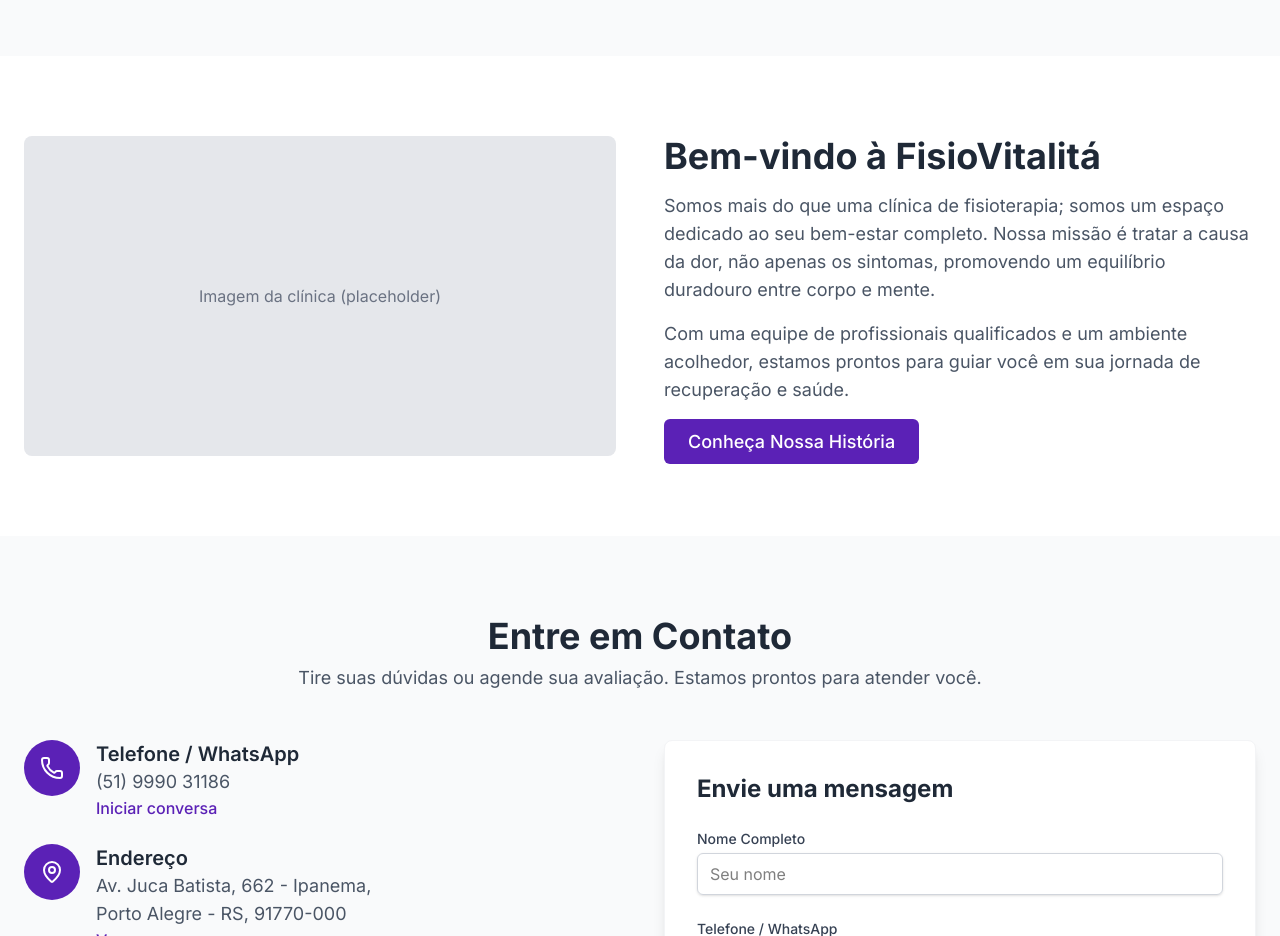
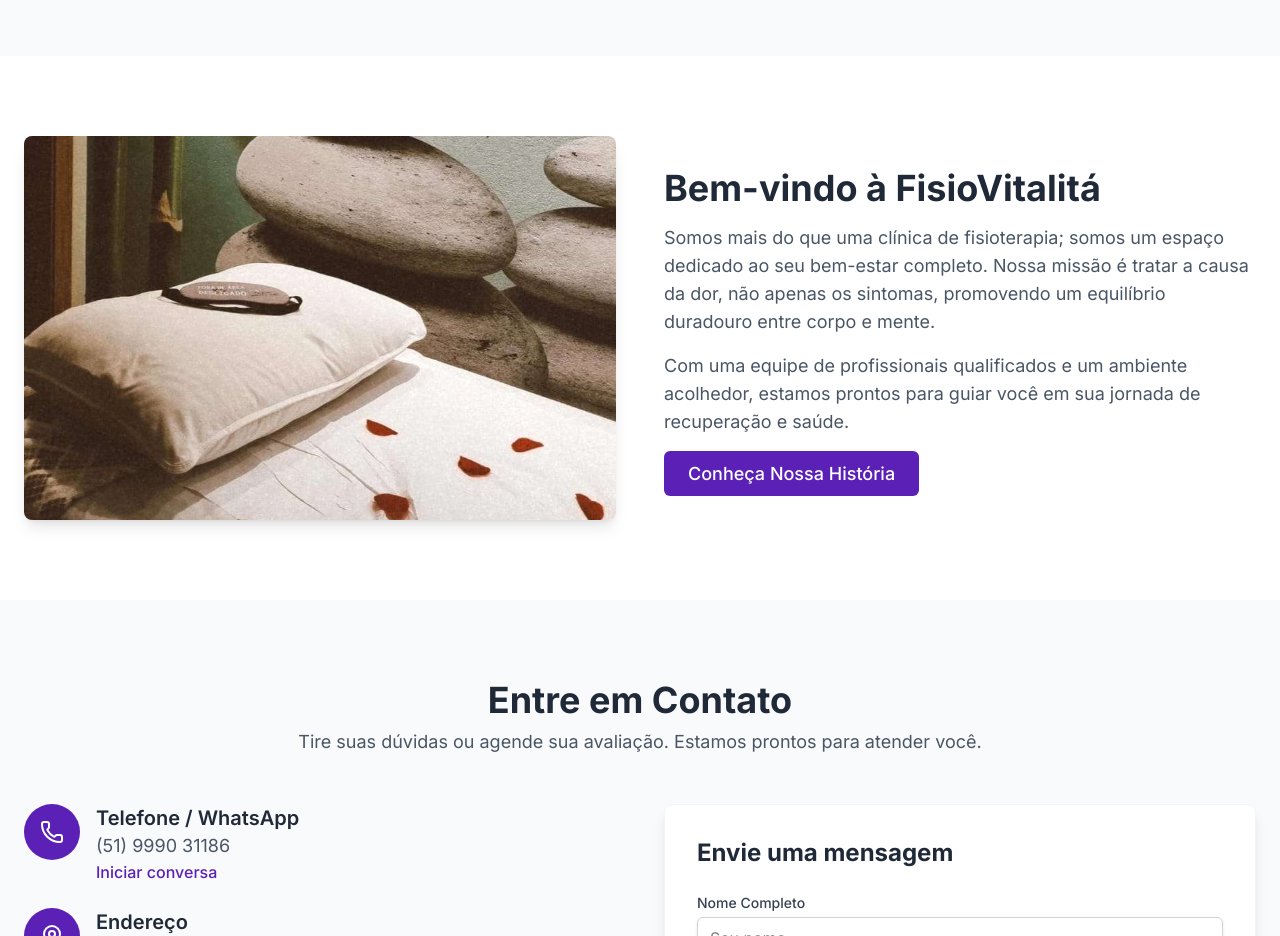
Before and after one commit to Kvothe000/fisio-vitalita-site, a Next.js app: page / in a window 1280 px wide. Shown: the part 1300-2236 px from the top of the page. Built offline with nearby package versions, Linux system fonts and the light colour scheme.

Commit message:
feat: replace image placeholders on home and about pages

```diff
--- a/app/page.tsx
+++ b/app/page.tsx
@@ -8,6 +8,7 @@
 import ServiceCard from '@/components/ServiceCard';
 import Image from 'next/image'; // Adicione esta linha se ainda não existir
 import TestimonialCard from '@/components/TestimonialCard';
+
 
 
 // --- DADOS DOS DIFERENCIAIS ---
@@ -154,9 +155,20 @@
         <div className="container mx-auto px-6">
           <div className="grid grid-cols-1 md:grid-cols-2 gap-12 items-center">
             <div>
-              <div className="bg-gray-200 rounded-lg w-full h-80 flex items-center justify-center">
-                <span className="text-gray-500">Imagem da clínica (placeholder)</span>
-              </div>
+              {/* Coluna da Imagem (Atualizada) */}
+<div>
+  {/* Usando o componente Image com a foto da sala de terapia */}
+  <div className="relative w-full h-80 md:h-96 rounded-lg overflow-hidden shadow-lg"> {/* Aumentei um pouco a altura no desktop */}
+    <Image
+      src="/gallery/massagem-holisticas.jpg"
+      alt="Ambiente acolhedor da clínica FisioVitalitá"
+      fill
+      className="object-cover object-center"
+      // Não precisa de 'priority' aqui, pois não é a primeira imagem da página
+      sizes="(max-width: 768px) 100vw, 50vw"
+    />
+  </div>
+</div>
             </div>
             <div>
               <h2 className="text-3xl md:text-4xl font-bold text-[#1F2937] mb-4">
--- a/app/sobre/page.tsx
+++ b/app/sobre/page.tsx
@@ -1,5 +1,6 @@
 // Arquivo: app/sobre/page.tsx
 import { Eye, Rocket, Gem } from 'lucide-react'; // Ícones para Visão, Missão, Valores
+import Image from 'next/image';
 
 export default function SobrePage() {
   return (
@@ -41,11 +42,18 @@
 
           {/* Coluna da Imagem */}
           <div>
-            {/* --- IMAGEM PLACEHOLDER --- */}
-            <div className="bg-gray-200 rounded-lg w-full h-96 flex items-center justify-center">
-              <span className="text-gray-500">Foto da Dra. Daiane (placeholder)</span>
-            </div>
-            {/* --- FIM DO PLACEHOLDER --- */}
+           {/* Coluna da Imagem (Atualizada) */}
+<div>
+  <div className="relative w-full h-96 rounded-lg overflow-hidden shadow-lg">
+    <Image
+      src="/gallery/fisioterapia-pilates.jpg"
+      alt="Sala de equipamentos da FisioVitalitá"
+      fill
+      className="object-cover object-center"
+      sizes="(max-width: 768px) 100vw, 50vw"
+    />
+  </div>
+</div>
           </div>
 
         </div>
```
